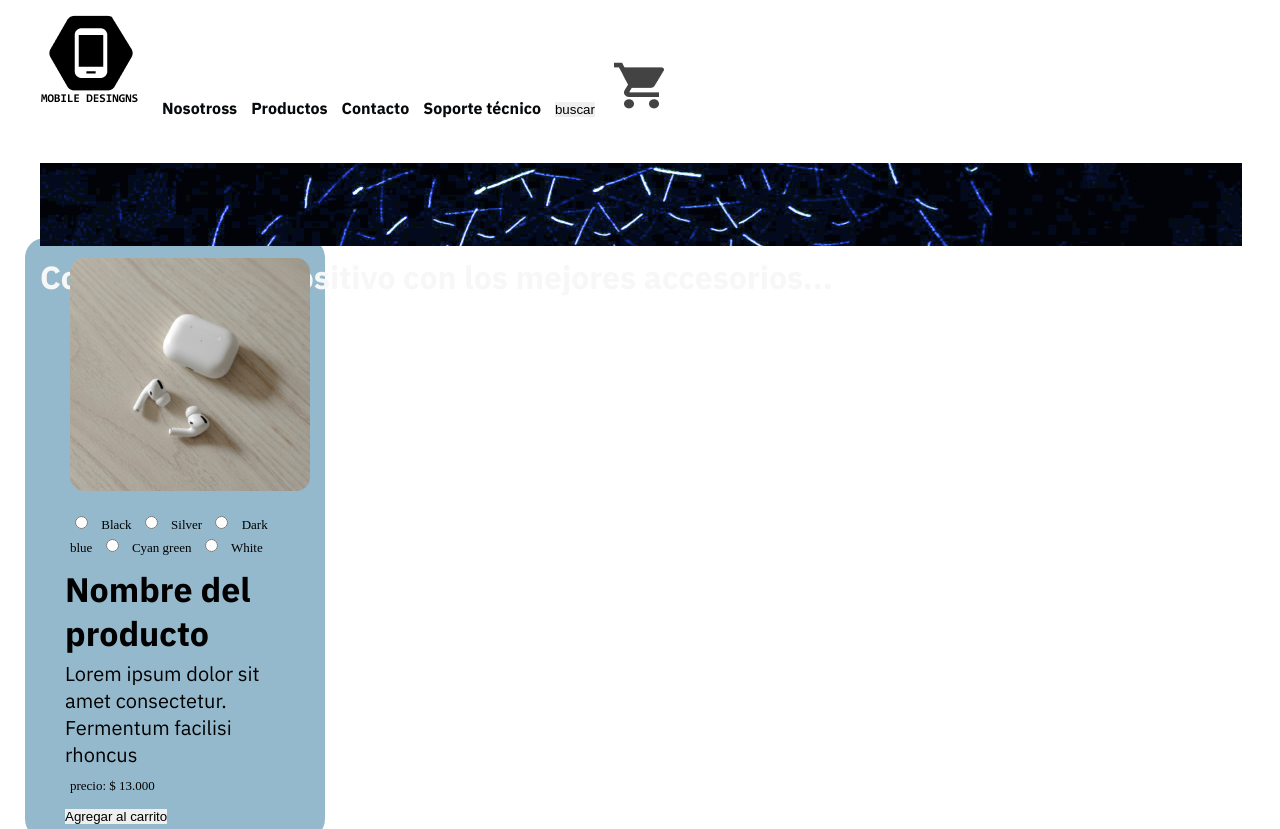
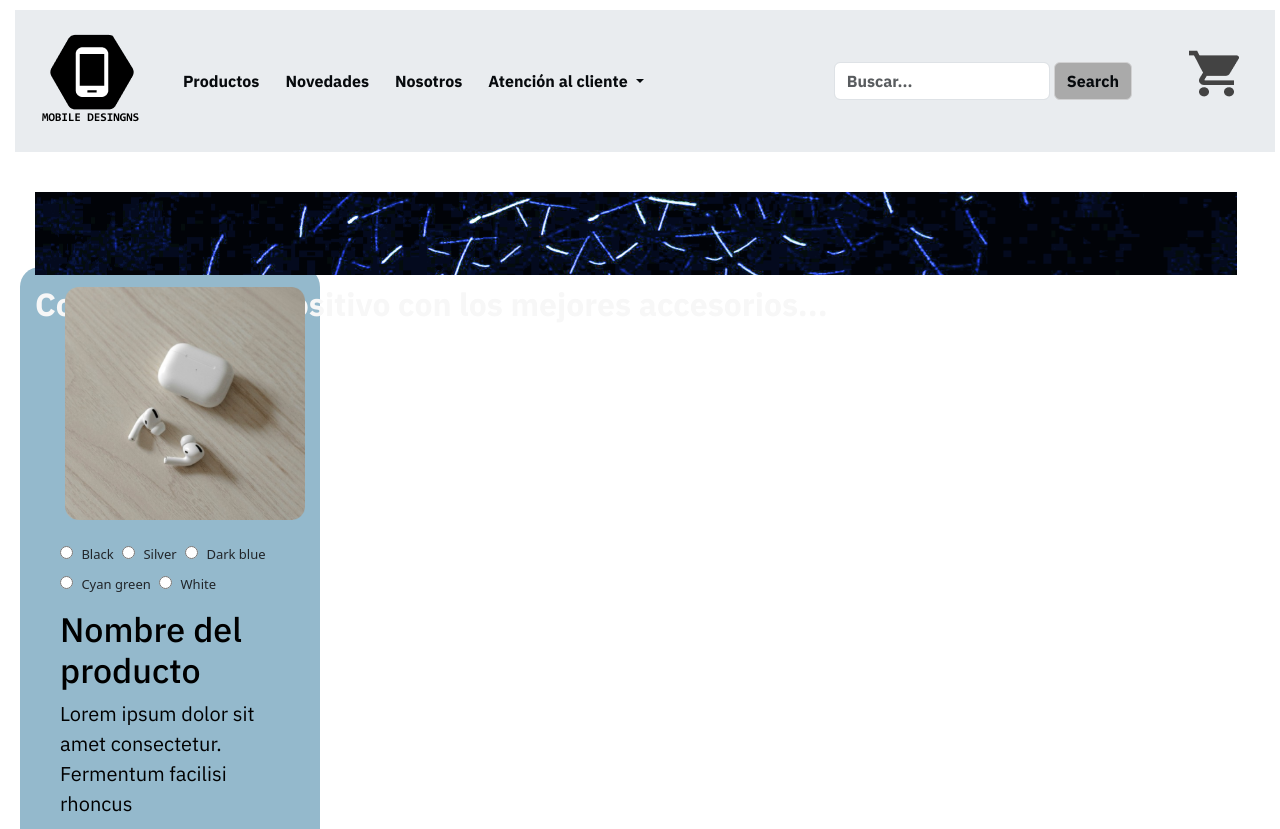
Before and after one commit to Siana86/AnaisMarcano59930, a website: page pages/productos.html in a window 1280 px wide. Shown: the top 829 px of the page. Drawn offline with nearby package versions, Linux system fonts and the light colour scheme.

Commit message:
Aplicando bootstrap a productos

```diff
--- a/pages/productos.html
+++ b/pages/productos.html
@@ -3,22 +3,55 @@
     <meta charset="UTF-8">
     <meta name="viewport" content="width=device-width, initial-scale=1.0">
     <title>Document</title>
+    <!-- Link de BTS -->
+    <link href="https://cdn.jsdelivr.net/npm/bootstrap@5.3.3/dist/css/bootstrap.min.css" rel="stylesheet"
+        integrity="sha384-QWTKZyjpPEjISv5WaRU9OFeRpok6YctnYmDr5pNlyT2bRjXh0JMhjY6hW+ALEwIH" crossorigin="anonymous">
+
     <link rel="stylesheet" href="../css/style.css">
 </head>
 <body>
     <header id="header">
-        <nav id="navbar">
-            <ul>
-                <picture>
-                    <a href="../index.html" class="logoNavbar"><img src="../icons/iconoPrincipal.png" alt="Logo de la empresa Mobile Desings"></a>
-                </picture>
-                <li> <a href="nosotros.html">Nosotross</a></li>
-                <li> <a href="#">Productos</a></li>
-                <li> <a href="contacto.html">Contacto</a></li>
-                <li> <a href="soporte.html">Soporte técnico</a></li>
-                <button>buscar</button>
-                <li> <a href="#"><img src="../icons/carrito.png" alt="carrito"></a></li>
-            </ul>
+        <nav class="navbar px-1 py-1 navbar-expand-lg bg-body-secondary";>
+            <div class="container-fluid">
+                    <a class="navbar-brand " href="../index.html"><img src="../icons/iconoPrincipal.png" alt=""></a>
+                <button class="navbar-toggler" type="button" data-bs-toggle="collapse" data-bs-target="#navbarSupportedContent" aria-controls="navbarSupportedContent" aria-expanded="false" aria-label="Toggle navigation">
+                <span class="navbar-toggler-icon"></span>
+                </button>
+            <div class="collapse navbar-collapse" id="navbarSupportedContent">
+                <ul class="navbar-nav me-auto mb-2 mb-lg-0">
+                    <li class="nav-item">
+                        <a class="nav-link active" aria-current="page" href="#">Productos</a>
+                    </li>
+                    <li class="nav-item">
+                        <a class="nav-link" href="#">Novedades</a>
+                    </li>
+                    <li class="nav-item">
+                        <a class="nav-link" href="../pages/nosotros.html">Nosotros</a>
+                    </li>
+                    <li class="nav-item dropdown bg-body-secondary">
+                        <a class="nav-link dropdown-toggle" href="#" role="button" data-bs-toggle="dropdown" aria-expanded="false">
+                        Atención al cliente
+                        </a>
+                    <ul class="dropdown-menu">
+                        <li><a class="dropdown-item" href="../pages/contacto.html">Contacto</a></li>
+                        <li><a class="dropdown-item" href="/pages/soporte.html">Soporte técnico</a></li>
+                        <li><hr class="dropdown-divider"></li>
+                        <li><a class="dropdown-item" href="#">Nuestra empresa</a></li>
+                    </ul>
+                    </li>
+                </ul>
+                <form class="d-flex "   role="search"  >
+                    <div class="buscador d-flex justify-content-between align-items-center">
+                        <input class="form-control me-1" type="search" placeholder="Buscar..." aria-label="Search">
+                        <button class="btn btn-outline-success" type="submit">Search</button>
+                    </div>
+                </form>
+                <ul>
+                    <li> <a href="#"><img src="../icons/carrito.png" alt="carrito"></a></li>
+                </ul>
+
+                </div>
+            </div>
         </nav>
     </header>
 
@@ -370,6 +403,13 @@
             </ul>
         </section>
     </footer>
+ <!-- Link de js BTS -->
+ <script src="https://cdn.jsdelivr.net/npm/@popperjs/core@2.11.8/dist/umd/popper.min.js"
+ integrity="sha384-I7E8VVD/ismYTF4hNIPjVp/Zjvgyol6VFvRkX/vR+Vc4jQkC+hVqc2pM8ODewa9r"
+ crossorigin="anonymous"></script>
+<script src="https://cdn.jsdelivr.net/npm/bootstrap@5.3.3/dist/js/bootstrap.min.js"
+ integrity="sha384-0pUGZvbkm6XF6gxjEnlmuGrJXVbNuzT9qBBavbLwCsOGabYfZo0T0to5eqruptLy"
+ crossorigin="anonymous"></script>
 
 </body>
 </html>
```
